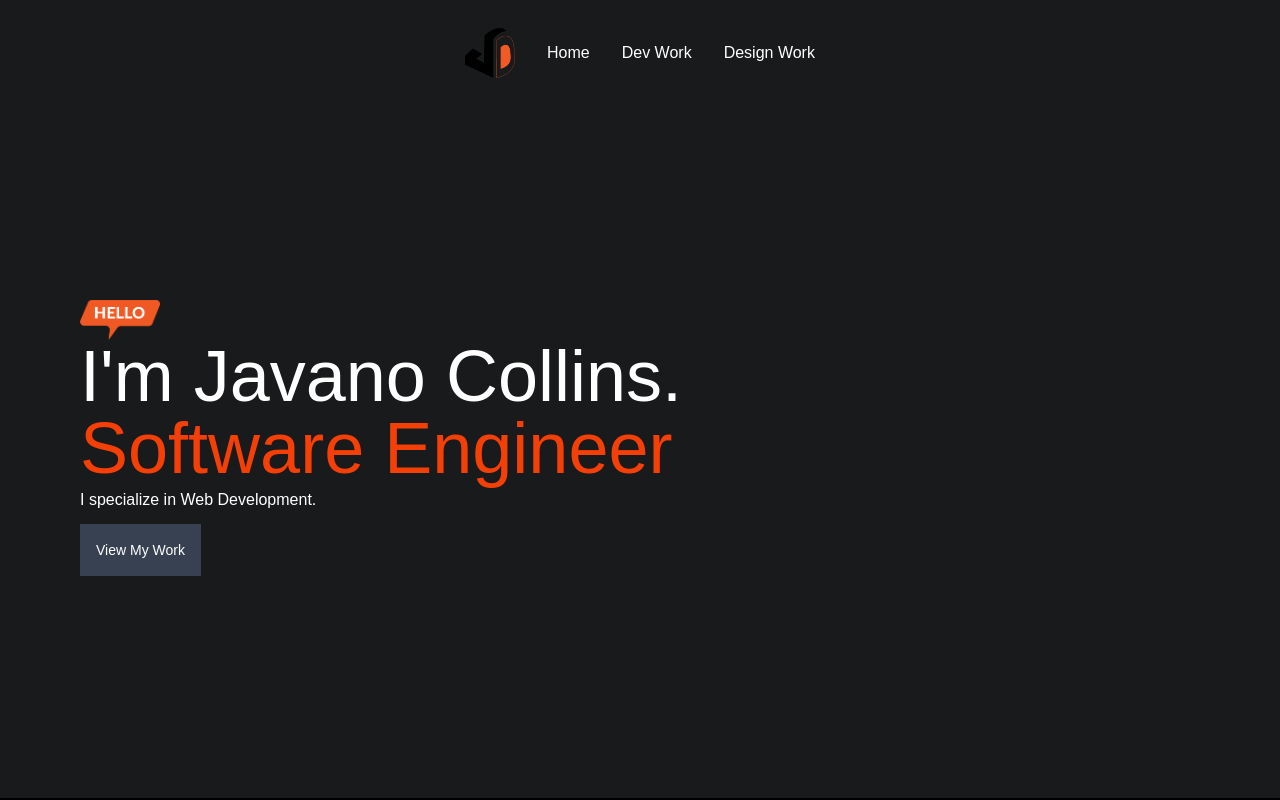
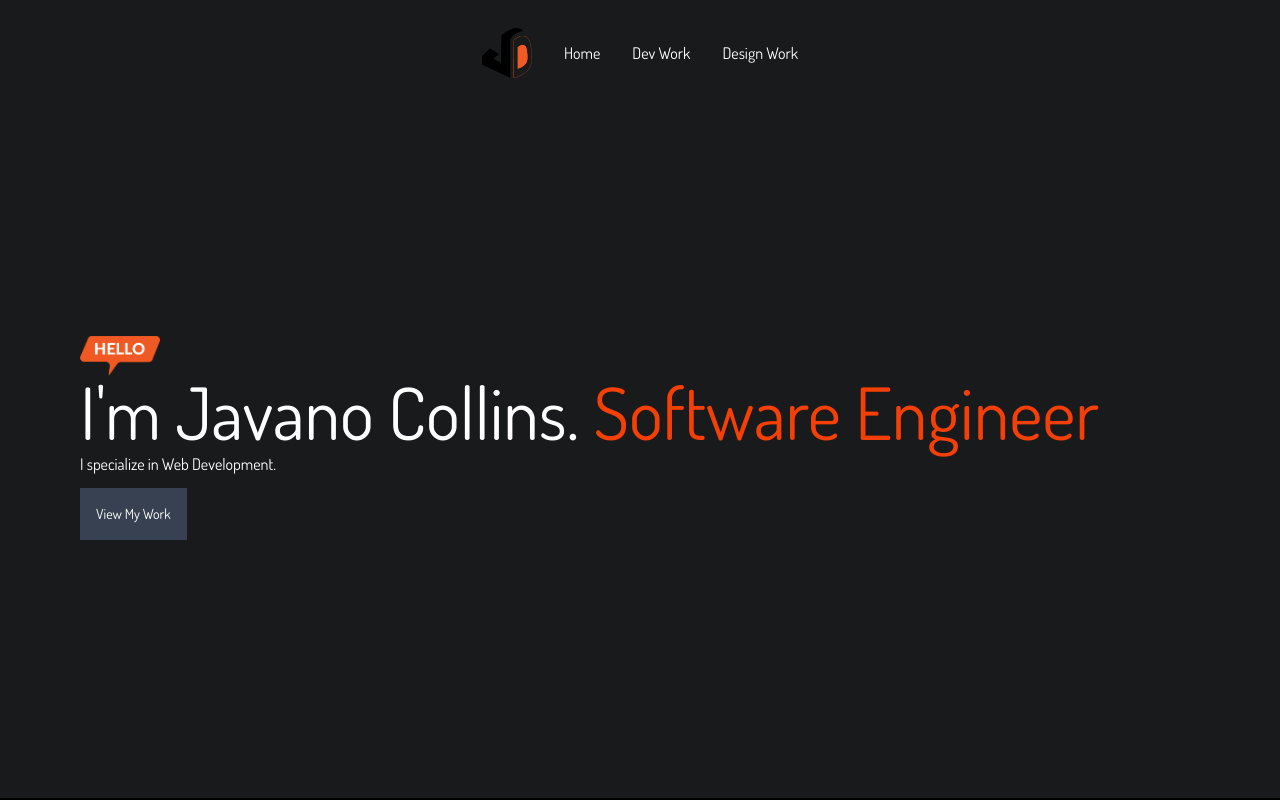
Before and after one commit to javanocollins/nextjs-portfolio, a Next.js app: page / in a window 1280 px wide. Shown: the top 800 px of the page. Built offline with nearby package versions, Linux system fonts and the light colour scheme.

Commit message:
update: commit changes

```diff
--- a/pages/design-work/index.js
+++ b/pages/design-work/index.js
@@ -18,6 +18,16 @@ const Index = () => {
                     content="Generated by create next app"
                 />
                 <link rel="icon" href="/favicon.png" />
+                <link rel="preconnect" href="https://fonts.googleapis.com" />
+                <link
+                    rel="preconnect"
+                    href="https://fonts.gstatic.com"
+                    crossorigin
+                />
+                <link
+                    href="https://fonts.googleapis.com/css2?family=Dosis&display=swap"
+                    rel="stylesheet"
+                />
             </Head>
             <header className="px-0 md:px-20 pt-20">
                 <h1 className="lg:text-5xl text-3xl md:text-7xl mb-3 text-orange-500 text-center">
--- a/pages/dev-work/index.js
+++ b/pages/dev-work/index.js
@@ -15,6 +15,16 @@ const Index = () => {
                     content="Generated by create next app"
                 />
                 <link rel="icon" href="/favicon.png" />
+                <link rel="preconnect" href="https://fonts.googleapis.com" />
+                <link
+                    rel="preconnect"
+                    href="https://fonts.gstatic.com"
+                    crossorigin
+                />
+                <link
+                    href="https://fonts.googleapis.com/css2?family=Dosis&display=swap"
+                    rel="stylesheet"
+                />
             </Head>
             <header className="px-20 pt-20 lg:mb-16 mb-5 text-center">
                 <h1 className="lg:text-5xl text-3xl mb-3 text-orange-500">
--- a/pages/index.js
+++ b/pages/index.js
@@ -28,7 +28,7 @@ import About from "../components/About/About";
 import Contact from "../components/Contact/Contact";
 library.add(fab, faDatabase);
 
-import hello from "../images/hello.png"
+import hello from "../images/hello.png";
 export default function Home() {
     return (
         <div className={styles.container}>
@@ -39,6 +39,16 @@ export default function Home() {
                     content="Generated by create next app"
                 />
                 <link rel="icon" href="/favicon.png" />
+                <link rel="preconnect" href="https://fonts.googleapis.com" />
+                <link
+                    rel="preconnect"
+                    href="https://fonts.gstatic.com"
+                    crossorigin
+                />
+                <link
+                    href="https://fonts.googleapis.com/css2?family=Dosis&display=swap"
+                    rel="stylesheet"
+                />
             </Head>
             <header
                 className={`${styles.HomePageHeader} bg-bgColor flex flex-col lg:px-20 px-12 items-start justify-center mx-auto`}
@@ -70,7 +80,9 @@ export default function Home() {
                     </div>
                 </div>
 
-                <p className="mb-3 text-white">I specialize in Web Development.</p>
+                <p className="mb-3 text-white">
+                    I specialize in Web Development.
+                </p>
 
                 <Button
                     link="/dev-work"
```
